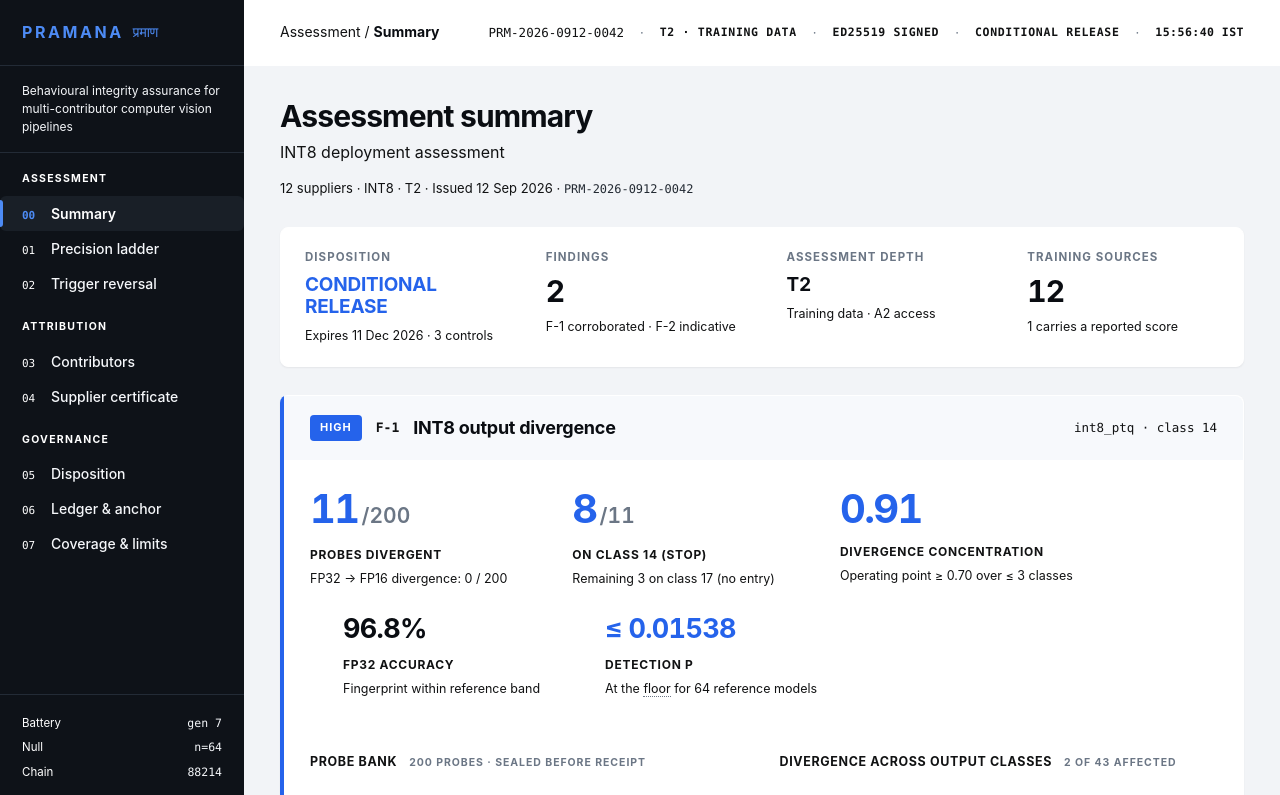
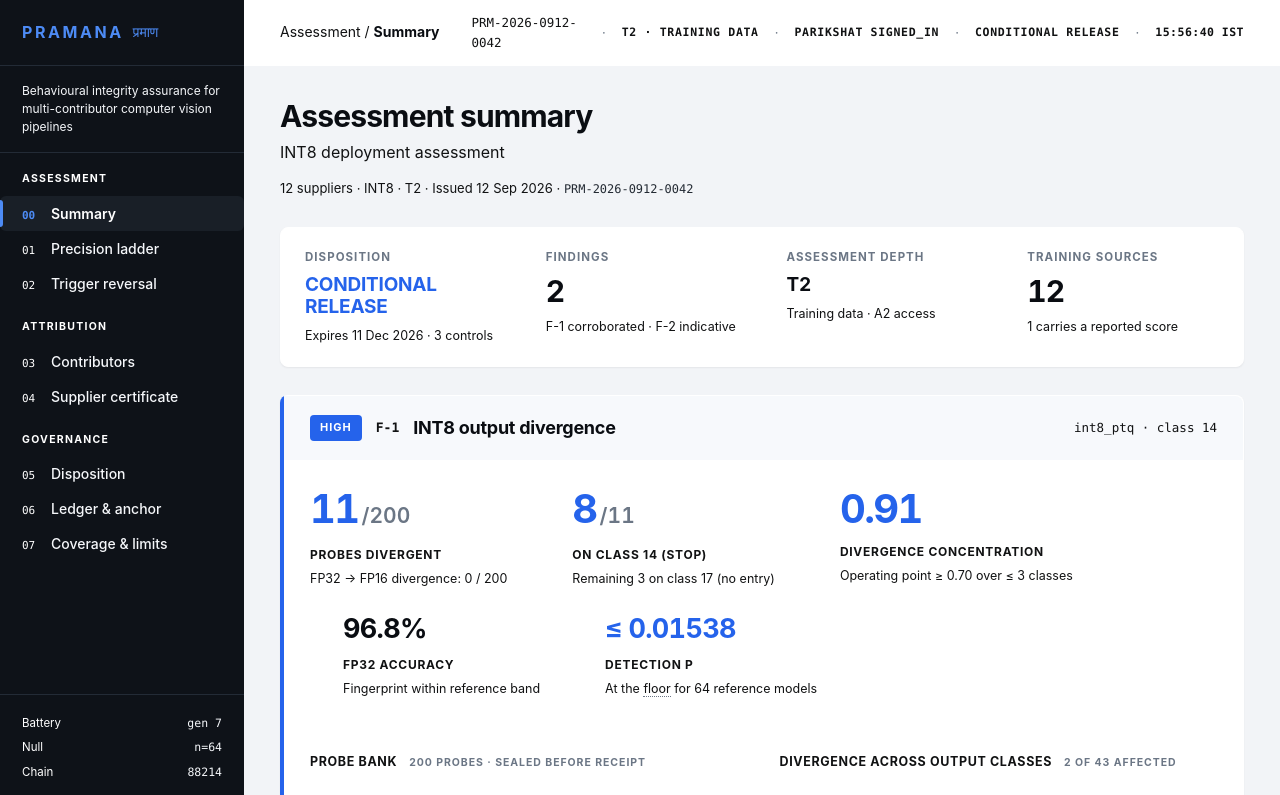
Before and after one commit to Parikshat-118/Pramana, a React (Vite) app: page / in a window 1280 px wide. Shown: the top 795 px of the page. Built offline with nearby package versions, Linux system fonts and the light colour scheme.

Commit message:
more changes

```diff
--- a/src/App.jsx
+++ b/src/App.jsx
@@ -117,7 +117,7 @@ export default function App() {
           <span className="topbar-sep">·</span>
           <span className="topbar-tag">T{report.assessment.tier.slice(1)} · training data</span>
           <span className="topbar-sep">·</span>
-          <span className="topbar-tag">Ed25519 signed</span>
+          <span className="topbar-tag">Parikshat signed_in</span>
           <span className="topbar-sep">·</span>
           <span className={`topbar-tag${quarantined ? ' topbar-tag--crit' : ''}`}>
             {dispositionState.replace(/_/g, ' ')}
```
Also changed, not shown: 2 other files (tests, documents, lock files or other folders).
